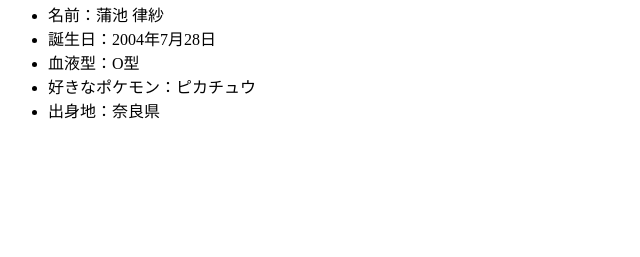
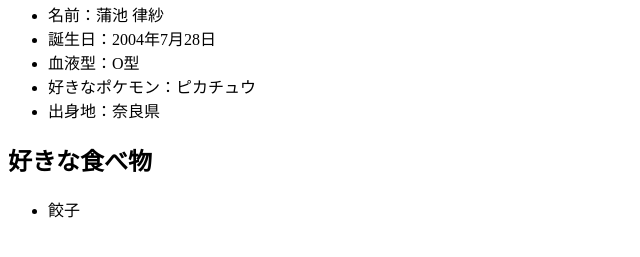
Before and after one commit to s2322020/dsprog, a plain HTML site: page index.html in a window 1280 px wide. Shown: the part 87-344 px from the top of the page, without its empty margins (0-640 px from the left). Drawn offline with Linux system fonts and the light colour scheme.

Commit message:
好きな食べ物を追記

```diff
--- a/index.html
+++ b/index.html
@@ -19,5 +19,10 @@
         <li>好きなポケモン：ピカチュウ</li>
         <li>出身地：奈良県</li>
     </ul>
+
+    <h2>好きな食べ物</h2>
+    <ul>
+        <li>餃子</li>
+    </ul>
 </body>
 </html>
```
